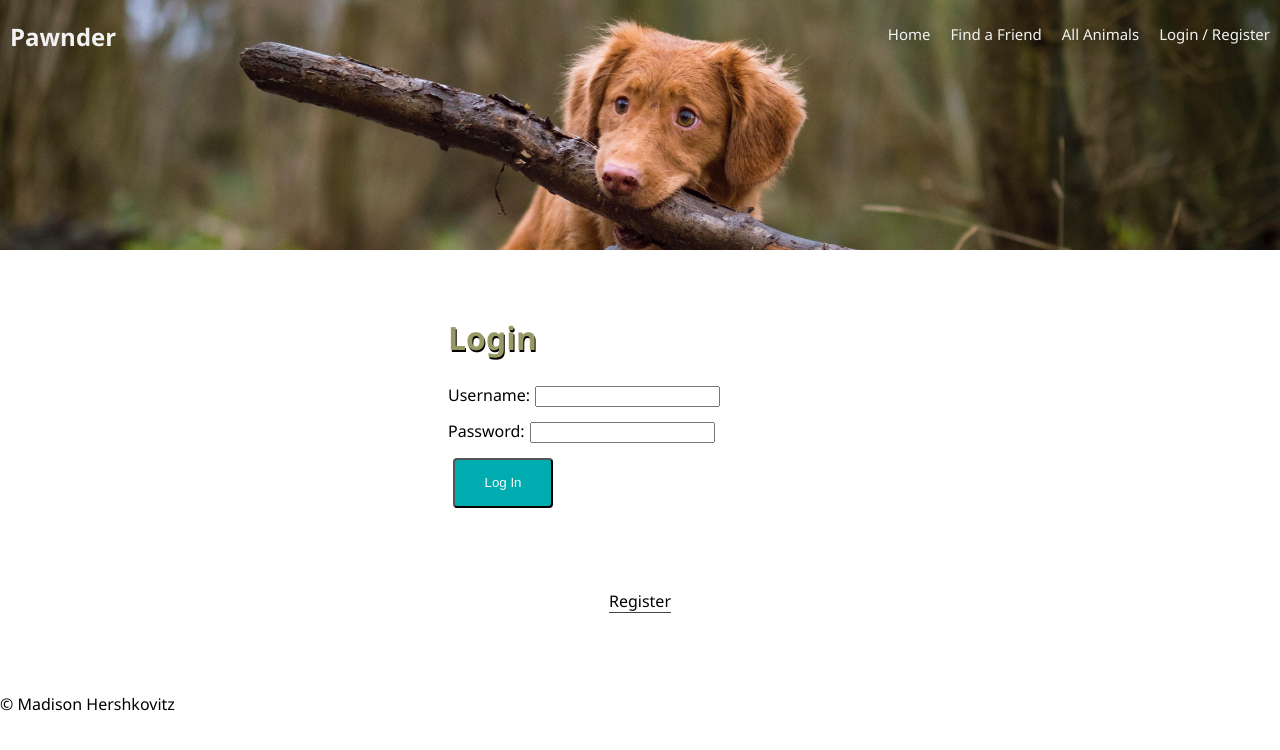
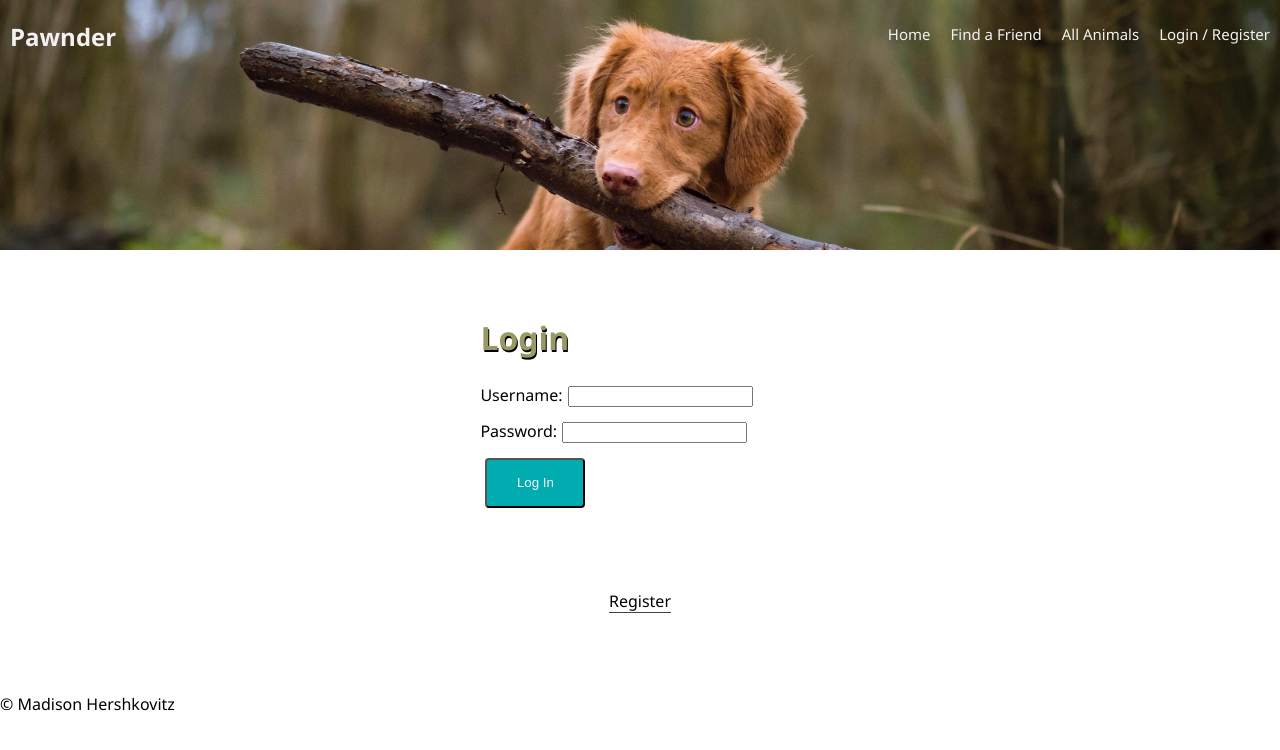
Before and after one commit to mlhershkovitz/prime-solo-project, a React (Create React App) app: page /#/login in a window 1280 px wide. Shown: the top 750 px of the page. Built offline with nearby package versions, Linux system fonts and the light colour scheme; no server answers.

Commit message:
grid wrap for app

```diff
--- a/src/components/App/App.js
+++ b/src/components/App/App.js
@@ -7,6 +7,9 @@ import {
 } from 'react-router-dom';
 
 import {connect} from 'react-redux';
+import PropTypes from 'prop-types';
+import { withStyles } from '@material-ui/core/styles';
+import Grid from '@material-ui/core/Grid';
 
 import Nav from '../Nav/Nav';
 import Footer from '../Footer/Footer';
@@ -23,16 +26,38 @@ import AddAnimalForm from '../AddAnimal/AddAnimalForm';
 import './App.css';
 import AddAttributeForm from '../AddAnimal/AddAttributeForm';
 
+const styles = theme => ({
+  root: {
+    flexGrow: 1,
+  },
+  paper: {
+    height: 140,
+    width: 100,
+  },
+  control: {
+    padding: theme.spacing.unit * 2,
+  },
+});
+
 class App extends Component {
+
+  state = {
+    spacing: '16',
+  };
+
   componentDidMount () {
     this.props.dispatch({type: 'FETCH_USER'})
   }
 
   render() {
+    const { classes } = this.props;
+    const { spacing } = this.state;
     return (
       <Router>
         <div>
           <Nav />
+          <Grid container className={classes.root} spacing={16} justify="center">
+          <Grid item xs={10} justify="center">
           <Switch>
             {/* Visiting localhost:3000 will redirect to localhost:3000/home */}
             <Redirect exact from="/" to="/home" />
@@ -82,10 +107,16 @@ class App extends Component {
             {/* If none of the other routes matched, we will show a 404. */}
             <Route render={() => <h1>404</h1>} />
           </Switch>
+          </Grid>
+          </Grid>
           <Footer />
         </div>
       </Router>
   )}
 }
 
-export default connect()(App);
+App.propTypes = {
+  classes: PropTypes.object.isRequired,
+};
+
+export default connect()(withStyles(styles)(App));
```
